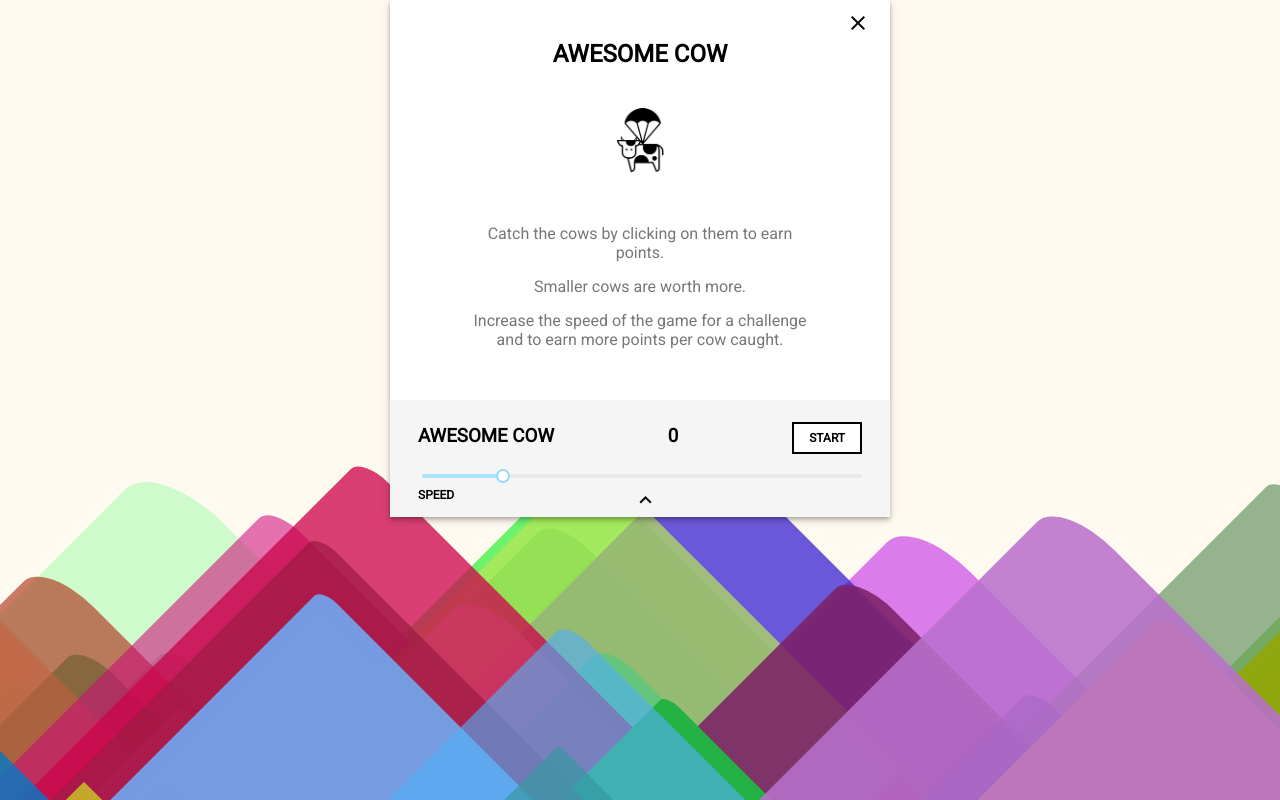
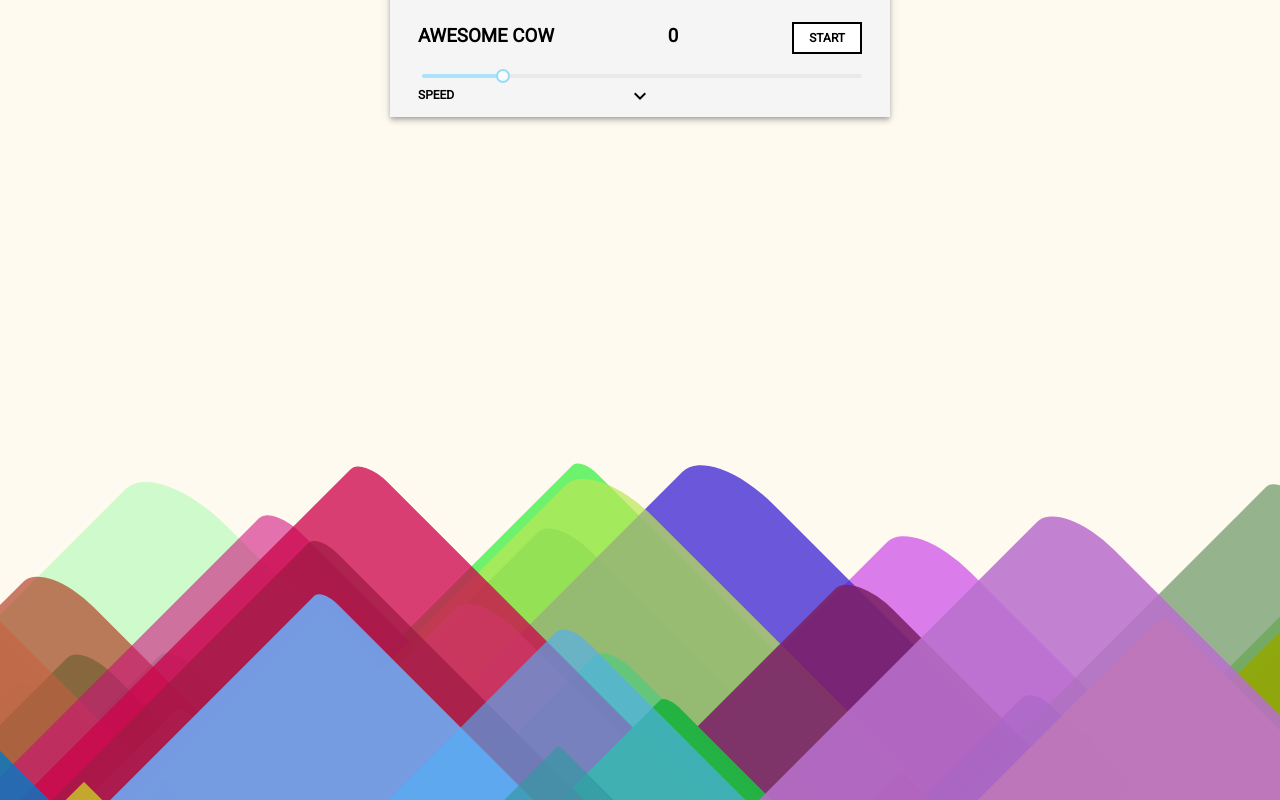
Before and after one commit to mlinvilleengler/dots, a React (Create React App) app: page / in a window 1280 px wide. Built offline with nearby package versions, Linux system fonts and the light colour scheme.

Commit message:
fix(toolbar): fix css centering, generate new build

```diff
--- a/src/components/Toolbar.css
+++ b/src/components/Toolbar.css
@@ -3,8 +3,9 @@
   top: -400px;
   width: 100vw;
   max-width: 500px;
-  left: 50vw;
-  margin-left: -250px;
+  left: 0;
+  right: 0;
+  margin: auto;
   z-index: 100;
   background-color: whitesmoke;
   box-shadow: 0px 2px 4px -1px rgba(0, 0, 0, 0.2), 0px 4px 5px 0px rgba(0, 0, 0, 0.14), 0px 1px 10px 0px rgba(0, 0, 0, 0.12);
@@ -57,11 +58,11 @@
 
 .toolbar_expand-icon {
   position: absolute;
+  width: 100px;
   bottom: 5px;
-  width: 25px;
-  height: 25px;
-  left: 50%;
-  margin-left: -12.5px;
+  left: 0;
+  right: 0;
+  margin: auto;
   text-align: center;
   background-color: transparent;
   border: none;
--- a/src/redux/reducer.js
+++ b/src/redux/reducer.js
@@ -10,7 +10,7 @@ const defaultState = {
   score: 0,
   animatingScore: 0,
   speed: config.gameSpeed.default,
-  infoVisibility: true
+  infoVisibility: false
 }
 
 export const reducer = (state = {}, action) => {
```
Also changed, not shown: 9 other files (tests, documents, lock files or other folders).
